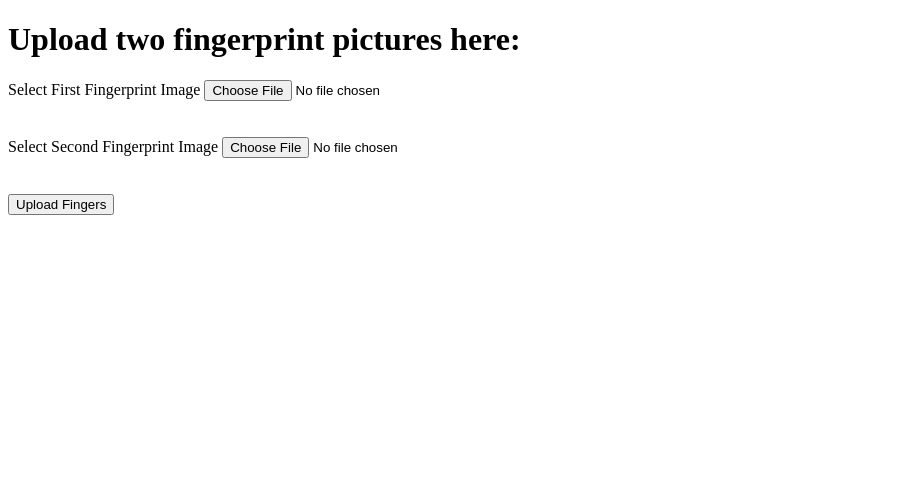
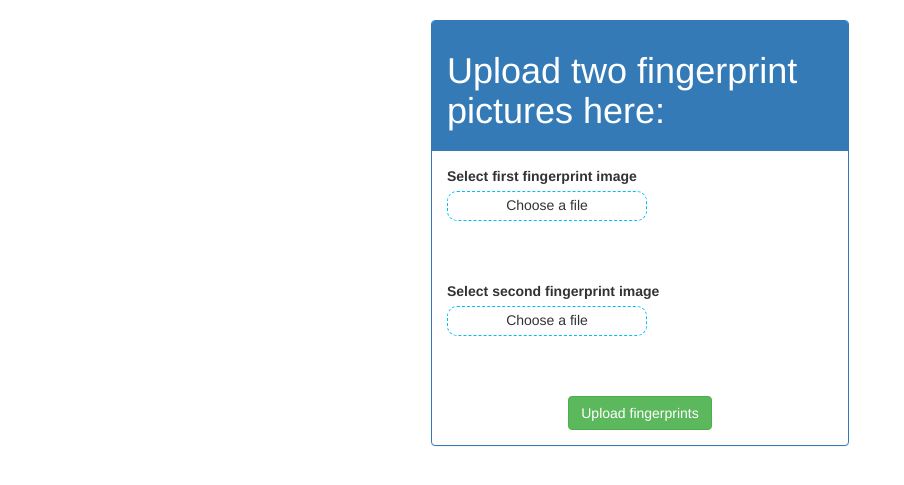
Before and after one commit to blagojce95/image_processing_project, a Flask app: page / in a window 1280 px wide. Shown: the top 485 px of the page, without its empty margins (0-904 px from the left). Run offline with Flask 2, Linux system fonts and the light colour scheme; some libraries are stand-ins or nearby versions.

Commit message:
add styling

```diff
--- a/fingerprint_detection.py
+++ b/fingerprint_detection.py
@@ -1,11 +1,13 @@
 from flask import Flask, render_template, request, redirect, jsonify
-from nocache import  nocache
+from nocache import nocache
+from flask_bootstrap import Bootstrap
 import os
 import time
 
 from app import compare
 
 app = Flask(__name__)
+Bootstrap(app)
 APP_ROOT = os.path.dirname(os.path.abspath(__file__))
 
 
--- a/templates/index.html
+++ b/templates/index.html
@@ -1,28 +1,129 @@
 <!DOCTYPE html>
-<html lang="en">
-<head>
-    <meta charset="UTF-8">
-    <title>Upload pictures</title>
-</head>
-<body>
 
-    <h1>Upload two fingerprint pictures here:</h1>
+{% extends "bootstrap/base.html" %}
 
+{% block styles %}
+
+    {{ super() }}
+    <style>
+        .inputButton {
+            height: 30px;
+            width: 200px;
+            border: 1.5px dashed deepskyblue;
+            cursor: pointer;
+            border-radius: 10px;
+            vertical-align: middle;
+            text-align: center;
+        }
+
+        #child, #childTwo {
+            line-height: 27px;
+        }
+
+        div.inputButton:hover {
+            background-color: #e6f2ff;
+        }
+
+        .loader {
+            border: 5px solid #333;
+            border-radius: 30px;
+            height: 50px;
+            left: 50%;
+            margin: -15px 0 0 -15px;
+            opacity: 0;
+            position: absolute;
+            top: 50%;
+            width: 50px;
+
+            animation: pulsate 1s ease-out;
+            animation-iteration-count: infinite;
+        }
+
+        @keyframes pulsate {
+            0% {
+                transform: scale(.1);
+                opacity: 0.0;
+            }
+            50% {
+                opacity: 1;
+            }
+            100% {
+                transform: scale(1.2);
+                opacity: 0;
+            }
+        }
+
+    </style>
+
+{% endblock %}
+
+{% block content %}
+
+    <div class="container" id="mainContent" style="margin-top: 2rem; width: 35%">
+        <div class="panel panel-primary">
+            <div class="panel-heading"><h1>Upload two fingerprint pictures here:</h1></div>
+            <div class="panel-body">
                 <form action="/upload" method="post" enctype="multipart/form-data">
-        <label>Select First Fingerprint Image</label>
-        <input type="file" name="fingerOneToUpload" id="fingerOneToUpload">
+                    <label>Select first fingerprint image</label>
+                    <div id="yourBtn" class="inputButton" onclick="getFile()">
+                        <div id="child">Choose a file</div>
+                    </div>
+                    <!-- this is your file input tag, so i hide it!-->
+                    <div style='height: 0;width:0; overflow:hidden;'>
+                        <input id="fingerOneToUpload" name="fingerOneToUpload" type="file" value="upload"/>
+                    </div>
+
                     <br/>
                     <br/>
                     <br/>
 
-        <label>Select Second Fingerprint Image</label>
-        <input type="file" name="fingerTwoToUpload" id="fingerTwoToUpload">
+                    <label>Select second fingerprint image</label>
+                    <div id="yourBtn" class="inputButton" onclick="getFileTwo()">
+                        <div id="childTwo">Choose a file</div>
+                    </div>
+                    <!-- this is your file input tag, so i hide it!-->
+                    <div style='height: 0;width:0; overflow:hidden;'>
+                        <input id="fingerTwoToUpload" name="fingerTwoToUpload" type="file" value="upload"/>
+                    </div>
                     <br/>
                     <br/>
                     <br/>
 
-        <input type="submit" value="Upload Fingers" name="submit">
+                    <button class="btn btn-success center-block" type="submit" name="submit" onclick="showLoader()">
+                        Upload fingerprints
+                    </button>
                 </form>
+            </div>
+        </div>
+    </div>
+    <div class="loader" id="loader" style="display: none"></div>
 
-</body>
-</html>
+{% endblock %}
+
+{% block scripts %}
+    {{ super() }}
+    <script>
+        function getFile() {
+            document.getElementById("fingerOneToUpload").click();
+            $('#fingerOneToUpload').on('input', function () {
+                var text = $(this).val(); // get the current value of the input field.
+                text = text.substring(text.lastIndexOf("\\") + 1, text.length);
+                $('#child').text(text);
+            });
+        }
+
+        function getFileTwo() {
+            document.getElementById("fingerTwoToUpload").click();
+            $('#fingerTwoToUpload').on('input', function () {
+                var text = $(this).val(); // get the current value of the input field.
+                text = text.substring(text.lastIndexOf("\\") + 1, text.length);
+                $('#childTwo').text(text);
+            });
+        }
+
+        function showLoader() {
+            $('#mainContent').css({display: "none"});
+            $('#loader').css({display: "block"})
+        }
+    </script>
+{% endblock %}
```
Also changed, not shown: nocache.py (added, +16 -0 lines), templates/upload.html (+43 -18 lines). Lines whose indentation alone changed are shown as unchanged.
